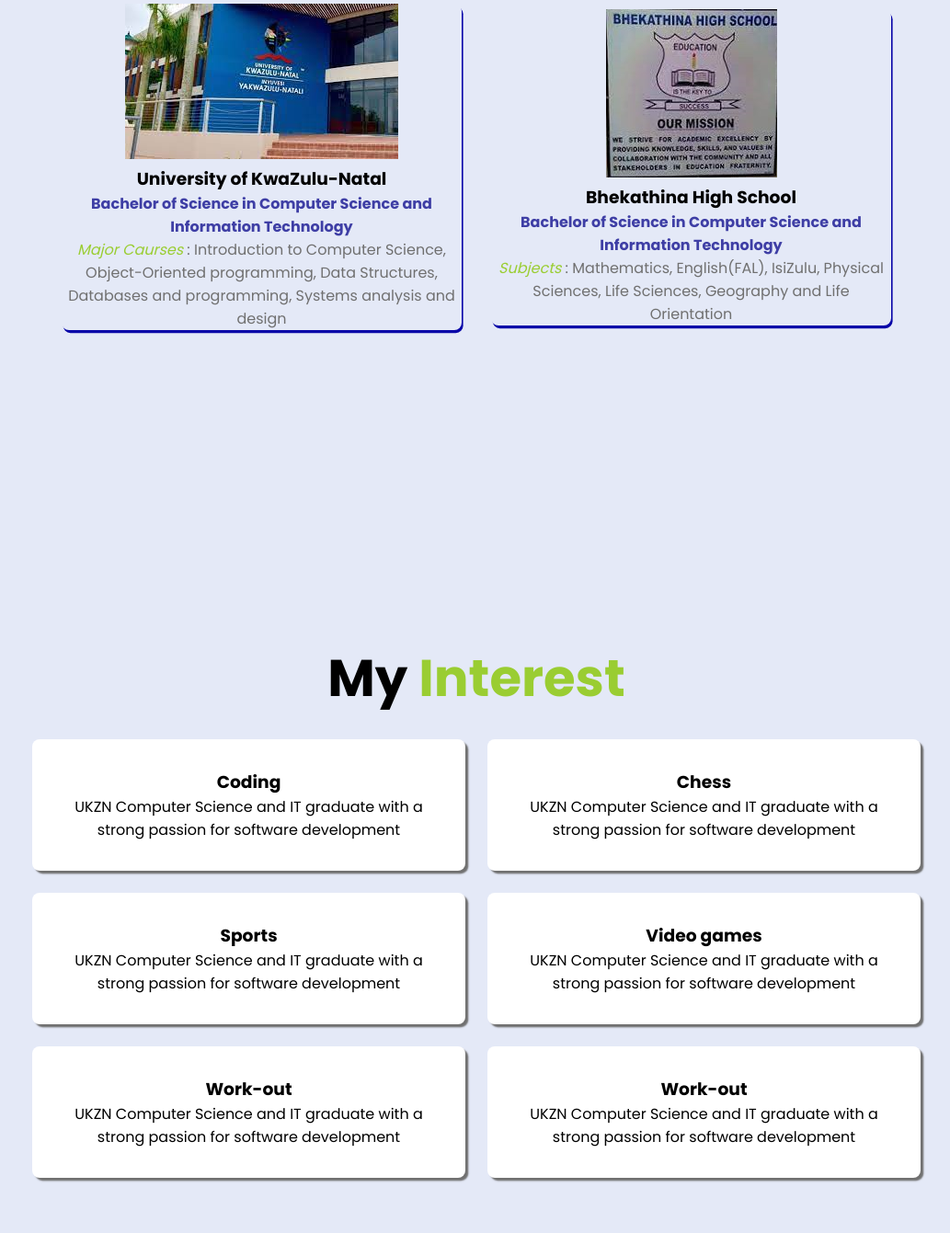
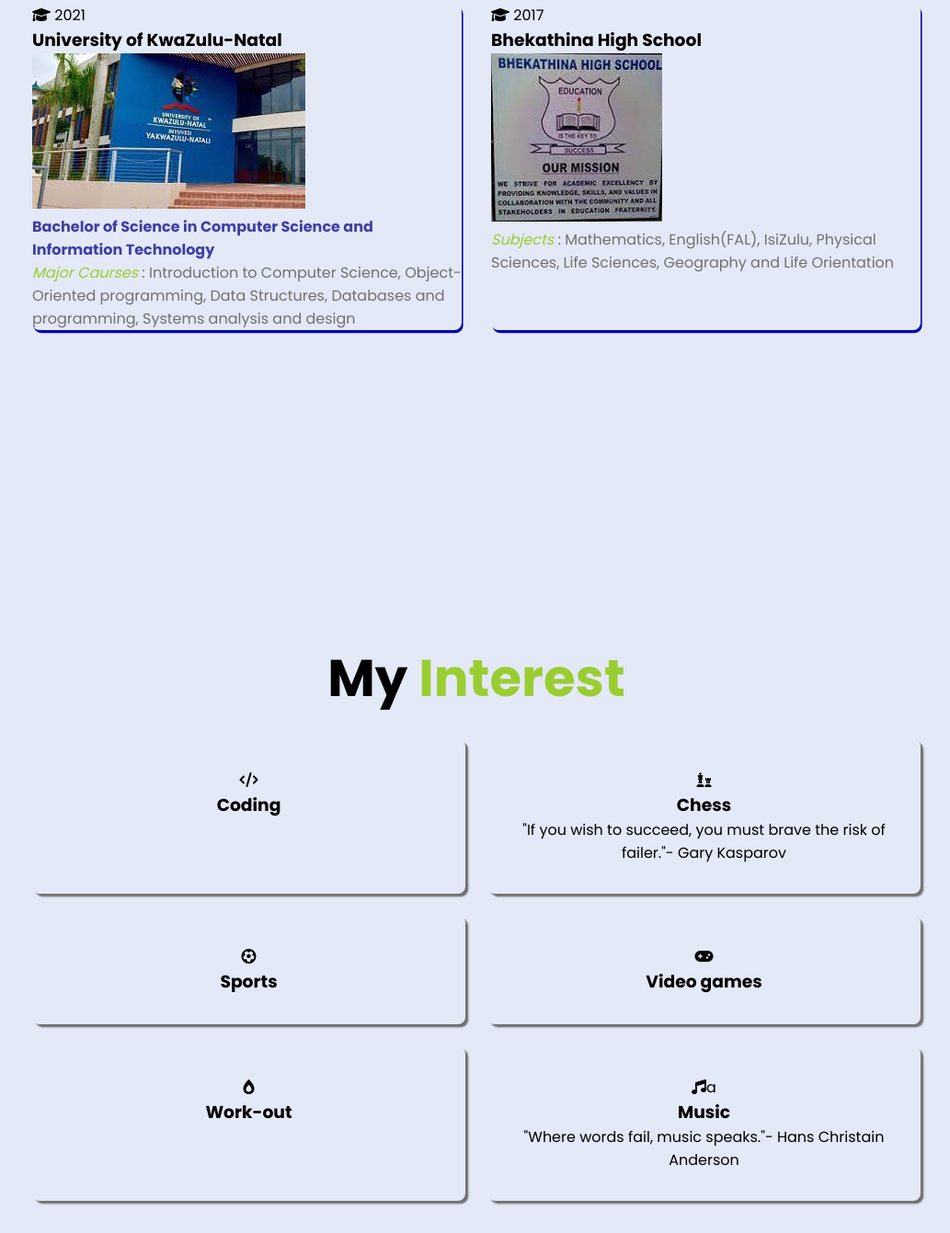
Before and after one commit to NtetheWonder/NtetheProfile, a plain HTML site: page index.html in a window 1280 px wide. Shown: the part 2865-4206 px from the top of the page at 92% size, without its empty margins (247-1280 px from the left). Drawn offline with nearby package versions, Linux system fonts and the light colour scheme.

Commit message:
Resume button update

```diff
--- a/index.html
+++ b/index.html
@@ -96,7 +96,7 @@
               <h4><span>Hobbies </span>: Coding, Chess, Video games, Sports, Music</h4>
               <h4><span>Languages </span>: IsiZulu<span>(Native)</span>, English<span>(Professional)</span></h4>
               <h4><span>Current Town </span>: Durban, KwaZulu-Natal</h4>
-              <a href="#about"><button class="btn" >Get Resume</button></a>
+              <a download ="Ntethelelo_Shabalala_Resume"href="./Ntethelelo Shabalala Resume.pdf"><button class="btn" >Get Resume</button></a>
           </div>
 
           <div class="bio">
@@ -169,18 +169,24 @@
     </div>
   <div class="schools">
       <div class="high">
+        <i class="fas fa-graduation-cap"></i>
+         2021
+
+          <h3>University of KwaZulu-Natal</h3>
           <img src="./img/ukzn.jpg" alt="">
-          <h3>University of KwaZulu-Natal</h3>
           <h4>Bachelor of Science in Computer Science and Information Technology</h4>
           <p><span>Major Caurses </span>: Introduction to Computer Science, Object-Oriented programming, Data Structures, Databases and programming,
           Systems analysis and design  </p>
       </div>
       <div class="high">
+          <i class="fas fa-graduation-cap"></i>
+          2017
+          <h3>Bhekathina High School</h3>
           <img src="./img/Bhekathina.jpg" alt=""/>
-          <h3>Bhekathina High School</h3>
-          <h4>Bachelor of Science in Computer Science and Information Technology</h4>
+          <h4></h4>
           <p><span>Subjects </span>: Mathematics, English(FAL), IsiZulu, Physical Sciences, Life Sciences, Geography and Life Orientation</p>
       </div>
+
 
   </div>
 
@@ -194,28 +200,43 @@
     <div class="box-container">
 
       <div class="box">
+        <i class="fas fa-code"></i>
         <h3 class="txt">Coding</h3>
-        <p>UKZN</span> Computer Science and IT graduate with a strong passion for software development</p>
+
       </div>
       <div class="box">
+        <i class="fas fa-chess"></i>
         <h3 class="txt">Chess</h3>
-        <p>UKZN</span> Computer Science and IT graduate with a strong passion for software development</p>
+        <p>
+          "If you wish to succeed, you must brave the risk of failer."- <span>Gary Kasparov</span>
+        </p>
+
       </div>
       <div class="box">
+        <i class="fas fa-futbol"></i>
         <h3 class="txt">Sports</h3>
-        <p>UKZN</span> Computer Science and IT graduate with a strong passion for software development</p>
+        <p>
+
+        </p>
       </div>
       <div class="box">
+        <i class="fas fa-gamepad"></i>
         <h3 class="txt">Video games</h3>
-        <p>UKZN</span> Computer Science and IT graduate with a strong passion for software development</p>
+        <p></p>
       </div>
       <div class="box">
+        <i class="fas fa-burn"></i>
         <h3 class="txt">Work-out</h3>
-        <p>UKZN</span> Computer Science and IT graduate with a strong passion for software development</p>
+        <p>
+
+        </p>
       </div>
       <div class="box">
-        <h3 class="txt">Work-out</h3>
-        <p>UKZN</span> Computer Science and IT graduate with a strong passion for software development</p>
+        <i class="fas fa-music"></i>a
+        <h3 class="txt">Music</h3>
+        <p>
+          "Where words fail, music speaks."- Hans Christain Anderson
+        </p>
       </div>
 
     </div>
--- a/style.css
+++ b/style.css
@@ -164,6 +164,7 @@
     flex-wrap: wrap;
     gap: 1.5rem;
 
+
 }
 
 .hobbies .box-container .box{
@@ -173,6 +174,7 @@
     background: #fff;
     border-radius: .5rem;
     box-shadow: 0.2rem .2rem .1rem var(--text-color);
+    background: var(--main-color);
 }
 /*=================Home page======================*/
 .home{
@@ -223,6 +225,7 @@
     flex-wrap: wrap;
     gap: 1.5rem;
     padding-bottom: 2rem;
+
 }
 .contacts .contact-details .information{
     flex: 1 1 20rem;
@@ -285,13 +288,14 @@
     gap: 1rem;
 
 
+
 }
 .projects .project-group .portfolio{
 
     flex: 1 1 20rem;
     text-align: center;
     padding: .5rem;
-    background: #fff;
+    background:var(--primary-color);
     border-radius: .5rem;
     box-shadow: 0.2rem .2rem .1rem var(--text-color);
 }
@@ -332,14 +336,11 @@
     display: flex;
     flex-wrap: wrap;
     gap: 2rem;
-    align-items: center;
-    align-content: center;
-    margin-left: 2rem;
-    margin-right: 2rem;
+
 }
 .education .schools .high{
     flex: 1 1 20rem;
-    text-align: center;
+
     margin-bottom: 1.5rem;
     border-radius: .5rem;
     box-shadow: 0.1rem 0.2rem rgb(8, 5, 168);
```
Also changed, not shown: 1 other file.
